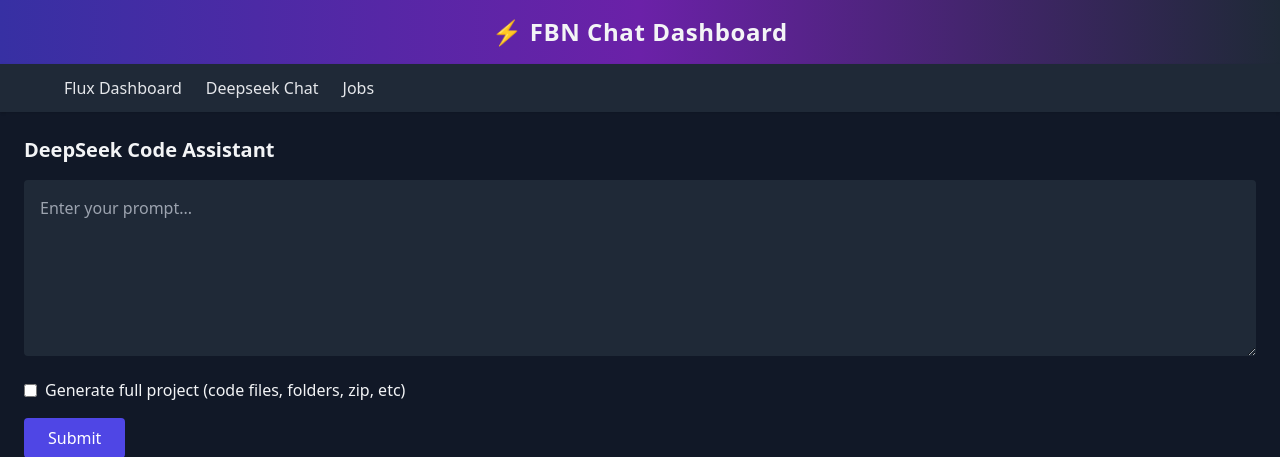
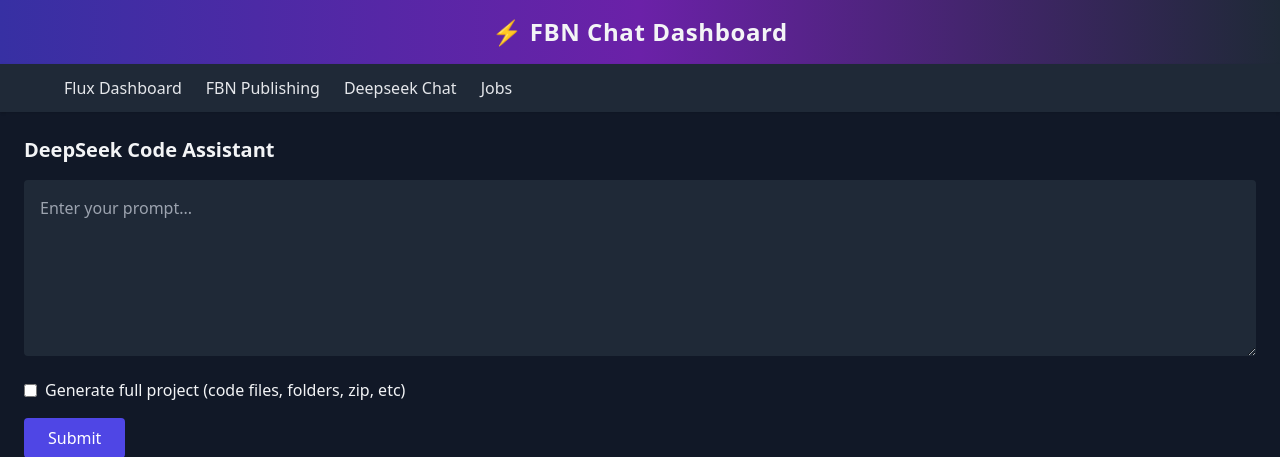
Before and after one commit to Hisha/deepseek_api, a FastAPI app: page / in a window 1280 px wide. Shown: the top 457 px of the page. Run offline with FastAPI, Linux system fonts and the light colour scheme; parts of the project's set-up code (start-up, migrations or seed data) failed here and were passed over; some libraries are stand-ins or nearby versions.

Commit message:
Update base.html

```diff
--- a/templates/base.html
+++ b/templates/base.html
@@ -18,6 +18,7 @@
   <nav class="bg-gray-800 text-gray-200 px-6 py-3 shadow">
     <div class="max-w-6xl mx-auto flex space-x-6">
       <a href="/flux/" class="hover:underline">Flux Dashboard</a>
+      <a href="/fbnp/" class="hover:underline">FBN Publishing</a>
       <a href="{{ request.scope.root_path }}/" class="hover:underline">Deepseek Chat</a>
       <a href="{{ request.scope.root_path }}/jobs" class="hover:underline">Jobs</a>
     </div>
```
